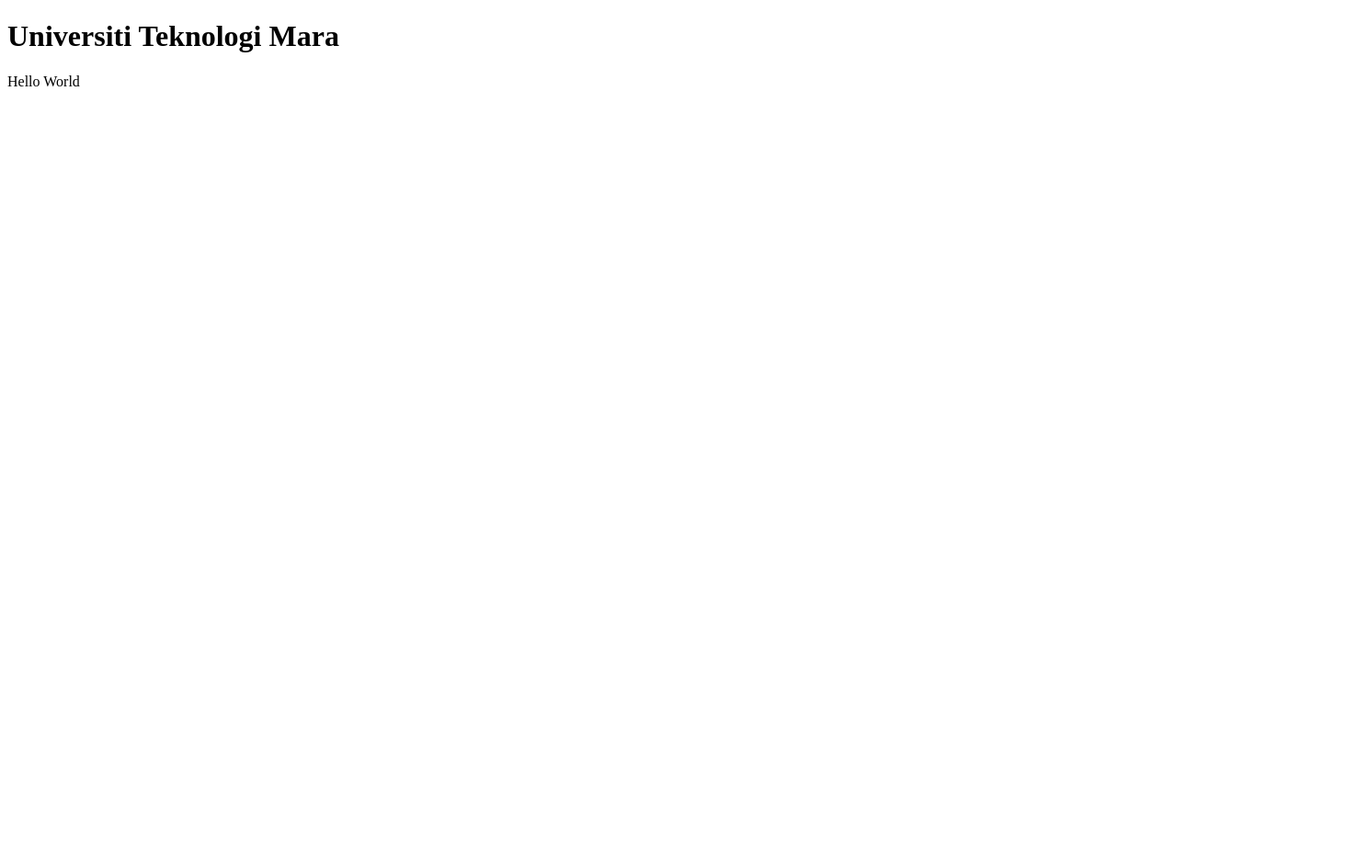
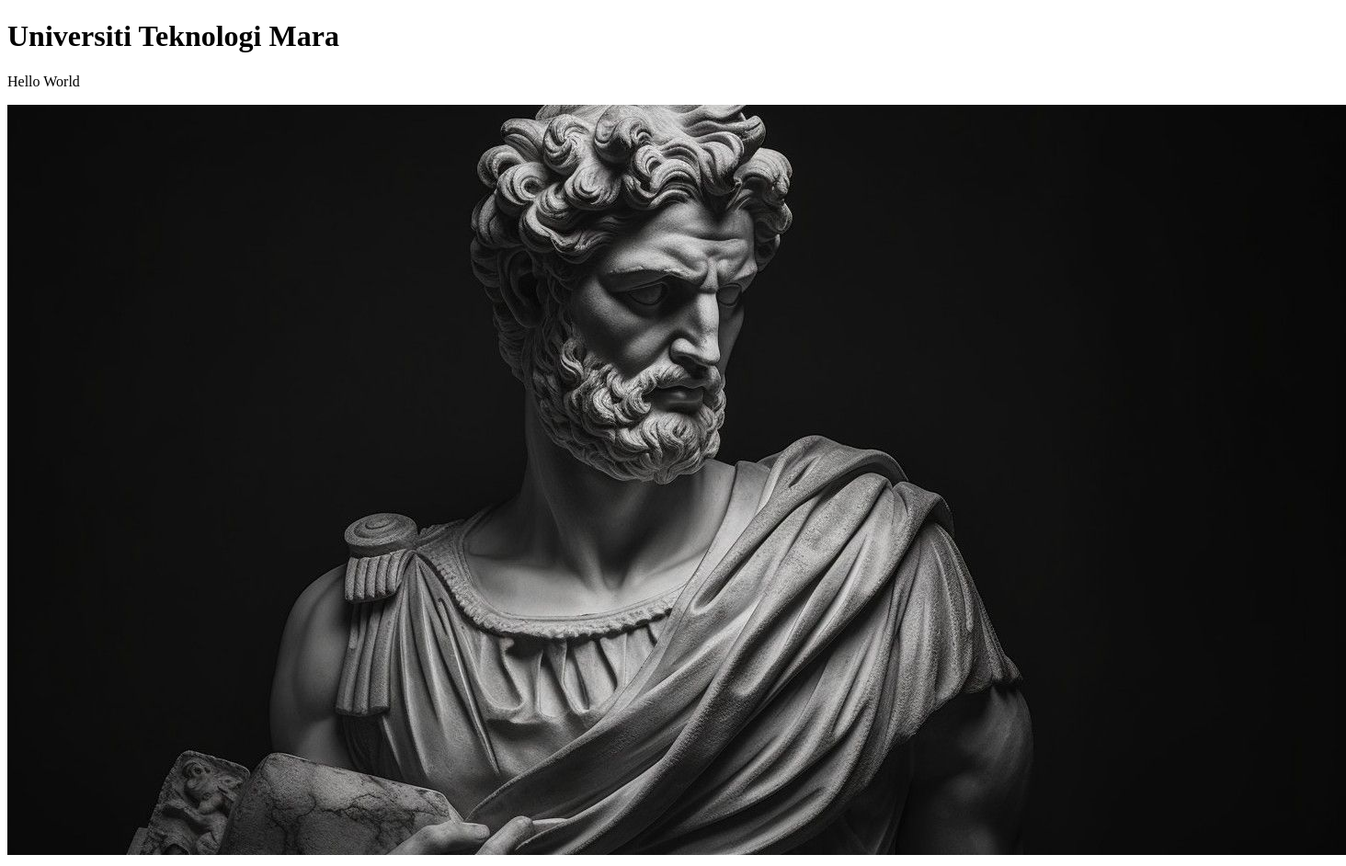
Before and after one commit to BakaBen/studious-meme, a plain HTML site: page index.html in a window 1280 px wide. Shown: the whole page at 92% size, 1464 px wide, since content can reach past the window. Before the commit the page ends 800 px from the top, so only its background shows below. Drawn offline with Linux system fonts and the light colour scheme.

Commit message:
update foto

```diff
--- a/index.html
+++ b/index.html
@@ -11,5 +11,7 @@
     </h1>
 
     <p>Hello World</p>
+    <img src="asset/687098a846ac674ce24b7c97e963906d.jpg" alt="socrates">
+
 </body>
 </html>
```
Also changed, not shown: asset/687098a846ac674ce24b7c97e963906d.jpg (added).
